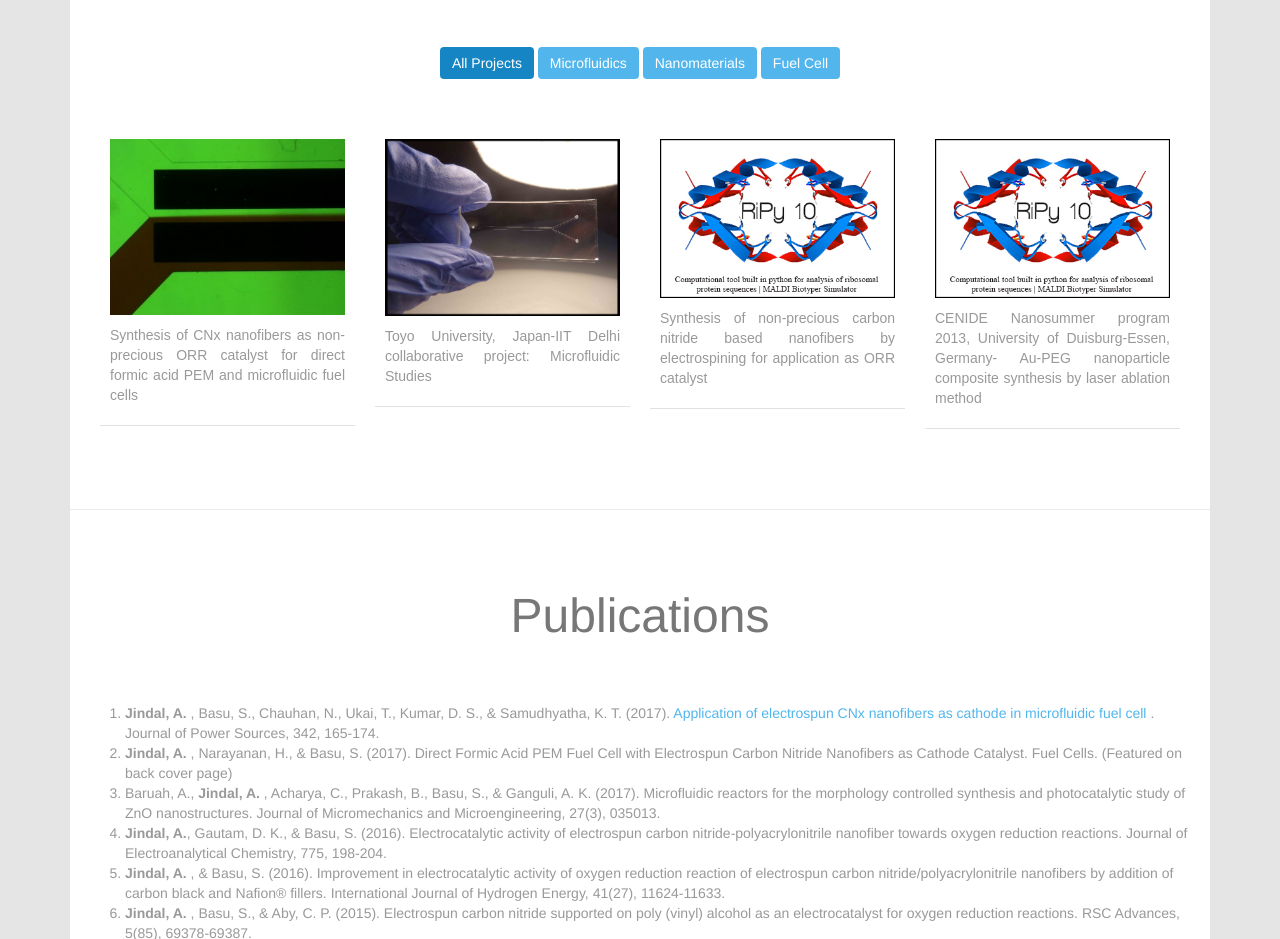
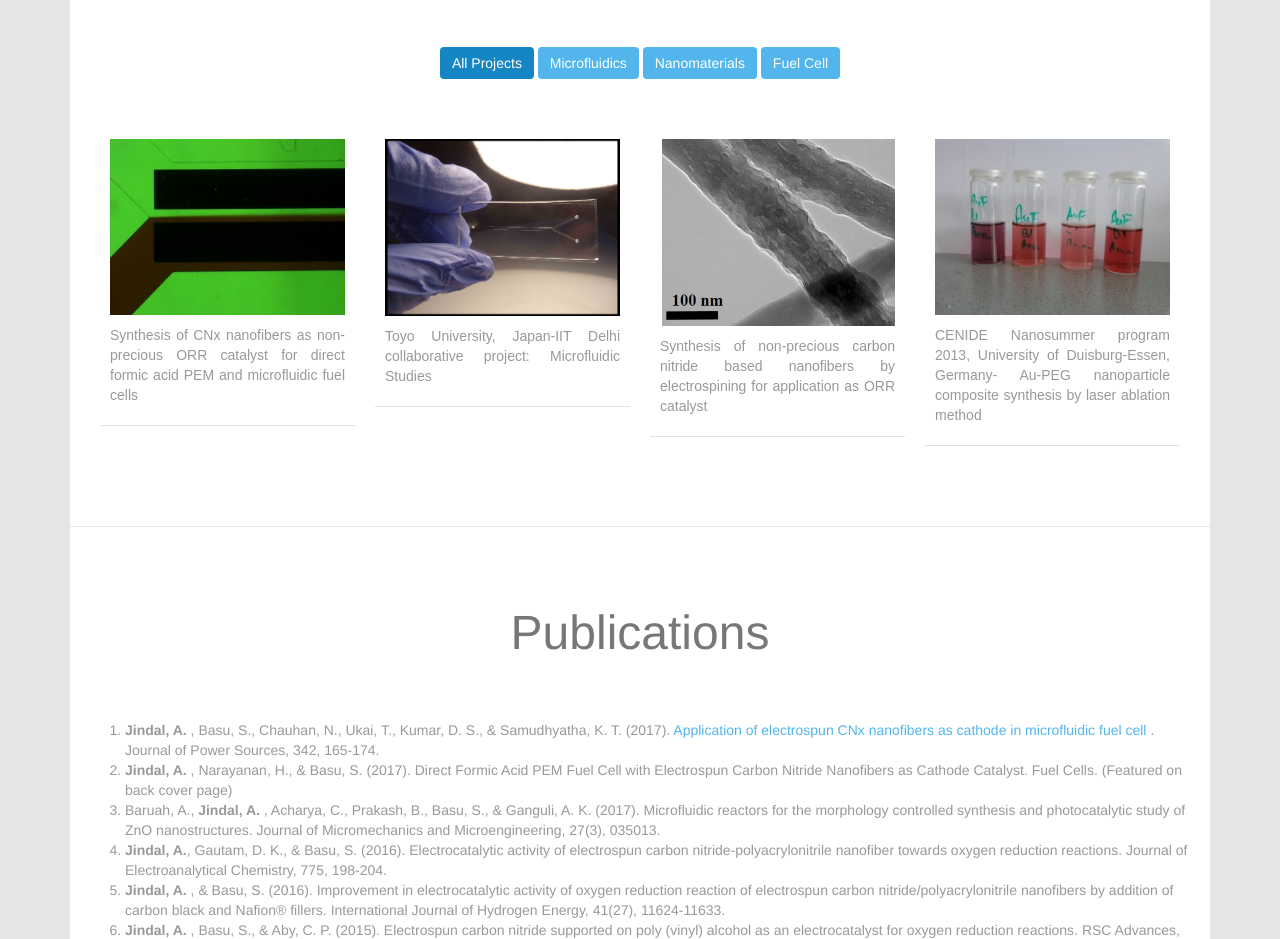
Before and after one commit to amandeepjindal/amandeepjindal.github.io, a plain HTML site: page index.html in a window 1280 px wide. Shown: the part 889-1828 px from the top of the page. Drawn offline with Linux system fonts and the light colour scheme.

Commit message:
Update index.html

```diff
--- a/index.html
+++ b/index.html
@@ -157,20 +157,20 @@
                     <li class="portfolio-item neuro html">
                         <div class="item-inner">
                             <div class="portfolio-image">
-                                <img src="images/portfolio/thumb/ripy.jpg" alt="">
+                                <img src="images/nanomaterials small.jpg" alt="">
                                 <div class="overlay">
-                                    <a class="preview btn btn-danger" title="CNx nanofibers" href="images/portfolio/full/ripy.jpg"><i class="icon-eye-open"></i></a>
+                                    <a class="preview btn btn-danger" title="CNx nanofibers" href="images/nanomaterials.jpg"><i class="icon-eye-open"></i></a>
                                 </div>
                             </div>
                             <p class="nice cool" > Synthesis of non-precious carbon nitride based nanofibers by electrospining for application as ORR catalyst </p>
                         </div>
                     </li>
-                    <li class="portfolio-item neuro html">
+                    <li class="portfolio-item neuro">
                         <div class="item-inner">
                             <div class="portfolio-image">
-                                <img src="images/portfolio/thumb/ripy.jpg" alt="">
+                                <img src="images/CENIDE project choti image.jpg" alt="">
                                 <div class="overlay">
-                                    <a class="preview btn btn-danger" title="Au-PEG nanoparticle composite synthesis" href="images/portfolio/full/ripy.jpg"><i class="icon-eye-open"></i></a>
+                                    <a class="preview btn btn-danger" title="Au-PEG nanoparticle composite synthesis" href="images/CENIDE project.jpg"><i class="icon-eye-open"></i></a>
                                 </div>
                             </div>
                             <p class="nice cool" > CENIDE Nanosummer program 2013, University of Duisburg-Essen, Germany- Au-PEG nanoparticle composite synthesis by laser ablation method</p>
```
